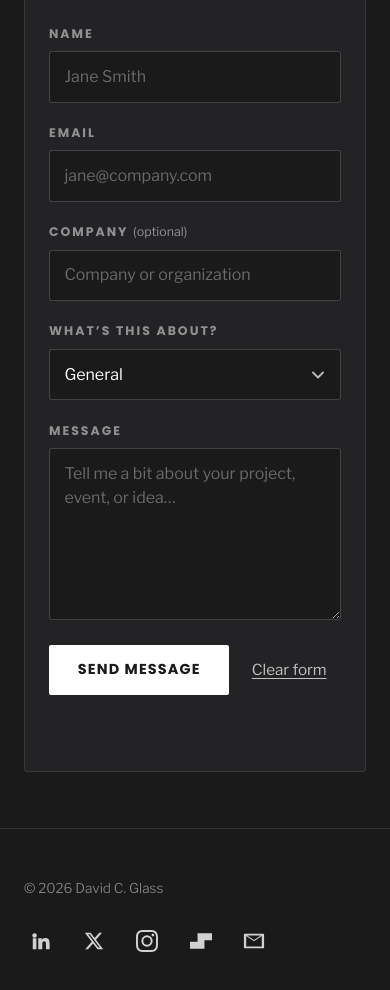
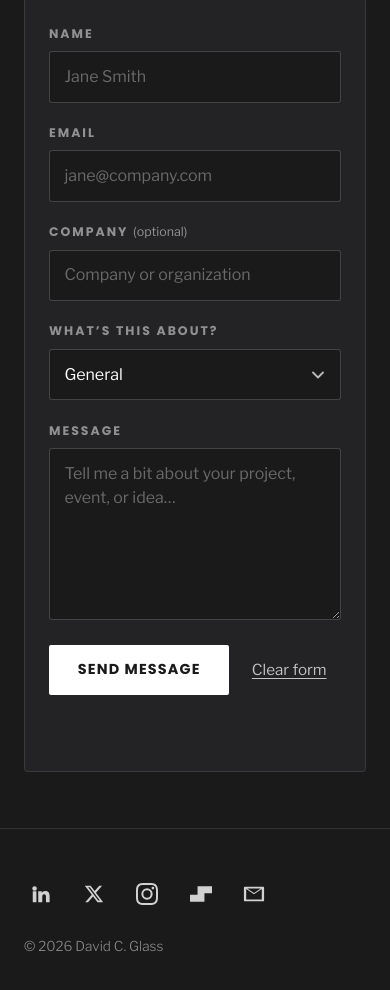
Before and after one commit to dcg76/davidcglass.me, a plain HTML site: page contact.html in a window 390 px wide. Shown: the part 923-1913 px from the top of the page. Drawn offline with nearby package versions, Linux system fonts and the light colour scheme.

Commit message:
Footer: copyright below icons on mobile
Co-Authored-By: Claude Opus 5.5 <noreply@anthropic.com>
Claude-Session: https://claude.ai/code/session_01XAUKNA5bM2y5gNV4f7xzAT

```diff
--- a/contact.html
+++ b/contact.html
@@ -17,7 +17,7 @@
 <link rel="preconnect" href="https://fonts.googleapis.com">
 <link rel="preconnect" href="https://fonts.gstatic.com" crossorigin>
 <link href="https://fonts.googleapis.com/css2?family=Poppins:wght@700&family=Libre+Franklin:wght@300;400&display=swap" rel="stylesheet">
-<link rel="stylesheet" href="/site.css?v=22">
+<link rel="stylesheet" href="/site.css?v=24">
 </head>
 <body>
 <div class="topbar"></div>
--- a/site.css
+++ b/site.css
@@ -184,3 +184,4 @@ a:focus-visible, .menu-btn:focus-visible { outline: 2px solid #fff; outline-offs
 .contact-form .form-actions { align-items: center; gap: 1.4rem; }
 .link-reset { background: none; border: 0; padding: 0; cursor: pointer; font: 400 .95rem "Libre Franklin", sans-serif; color: var(--muted); text-decoration: underline; text-underline-offset: 3px; }
 .link-reset:hover { color: #fff; }
+@media (max-width: 700px) { footer .wrap { flex-direction: column-reverse; align-items: flex-start; } }
```
